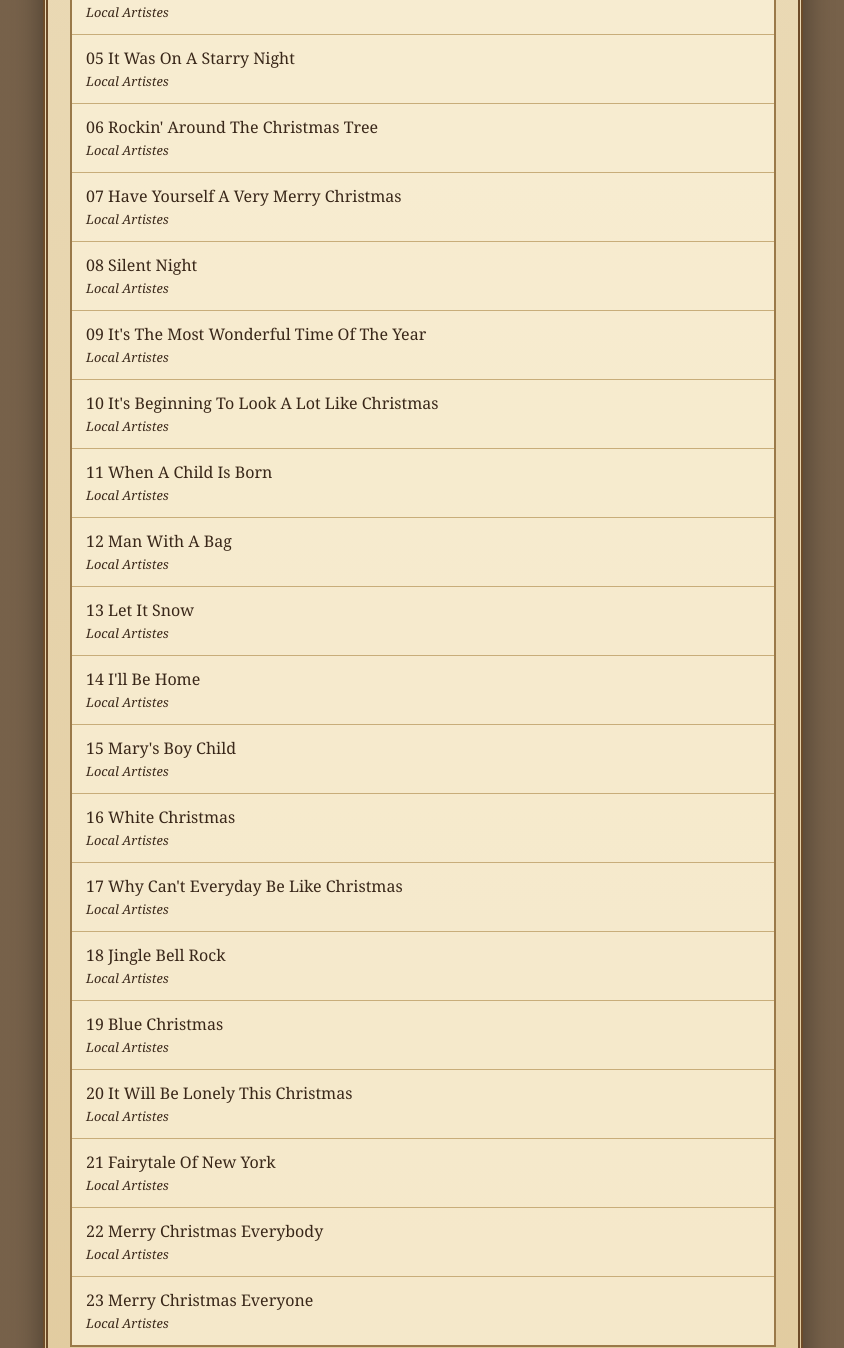
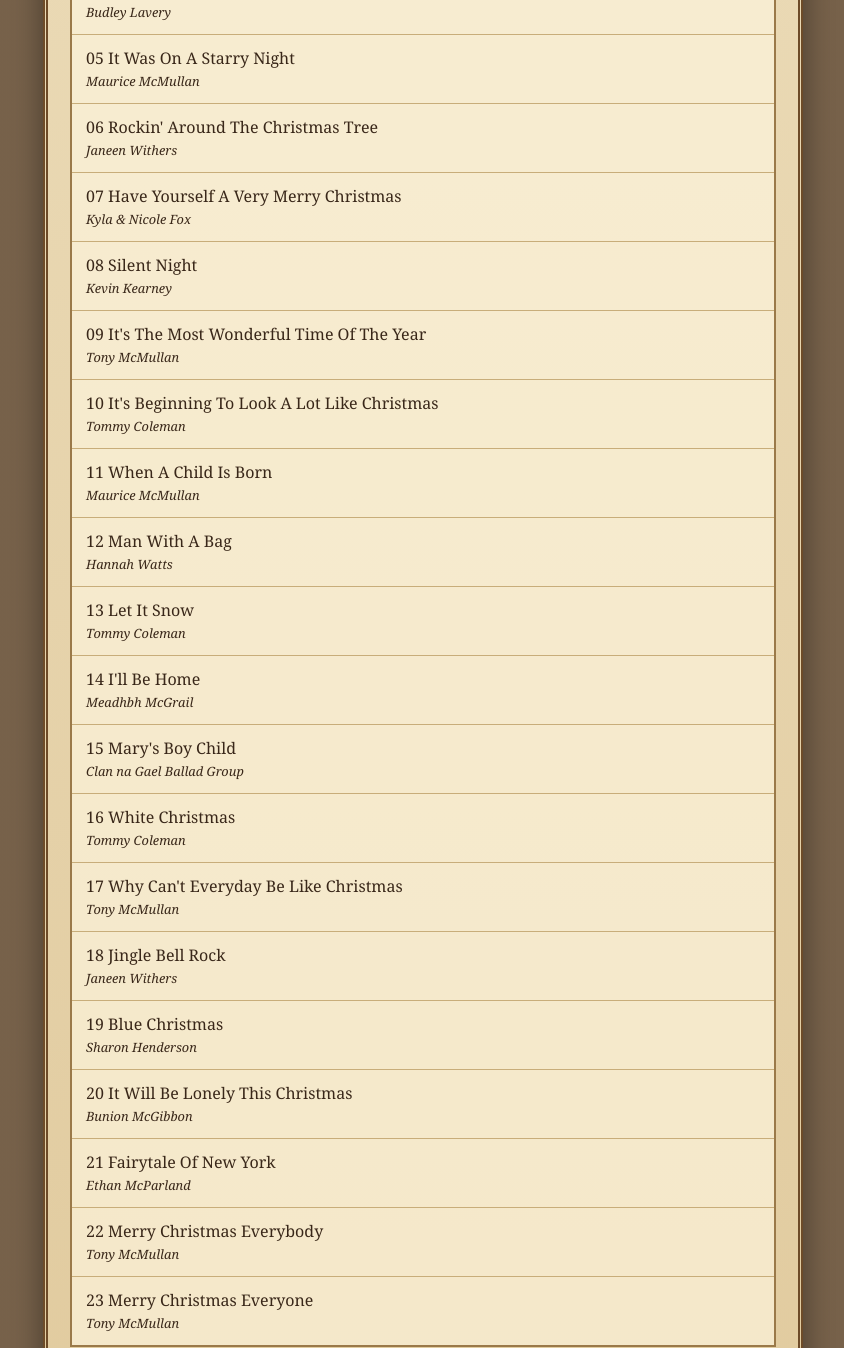
Before and after one commit to tonymcmullan/Hospice-Christmas, a plain HTML site: page index.html in a window 1280 px wide. Shown: the part 1846-3194 px from the top of the page, without its empty margins (217-1061 px from the left). Drawn offline with Linux system fonts and the light colour scheme.

Commit message:
Add artist names and assign to track objects
Added an array of artist names and assigned them to tracks.

```diff
--- a/index.html
+++ b/index.html
@@ -464,7 +464,37 @@ const tracks = [
     url: "https://www.dropbox.com/scl/fi/93pnde9ir9jtcx25ktct1/23-Merry-Christmas-Everyone.mp3?rlkey=nv5kckyvck97944h5kwqz94n4&raw=1"
   }
 ];
+const artistNames = [
+  "Lyrics Stephanie O’Neill – Arr. Tony McMullan",
+  "Tony McMullan",
+  "Kevin Kearney",
+  "Budley Lavery",
+  "Maurice McMullan",
+  "Janeen Withers",
+  "Kyla & Nicole Fox",
+  "Kevin Kearney",
+  "Tony McMullan",
+  "Tommy Coleman",
+  "Maurice McMullan",
+  "Hannah Watts",
+  "Tommy Coleman",
+  "Meadhbh McGrail",
+  "Clan na Gael Ballad Group",
+  "Tommy Coleman",
+  "Tony McMullan",
+  "Janeen Withers",
+  "Sharon Henderson",
+  "Bunion McGibbon",
+  "Ethan McParland",
+  "Tony McMullan",
+  "Tony McMullan"
+];
 
+tracks.forEach((track, index) => {
+  track.artist = artistNames[index];
+});
+
+tracks[21].title = "22 Merry Christmas Everybody";
 
 let currentTrack = 0;
 let autoplayWhenReady = false;
```
